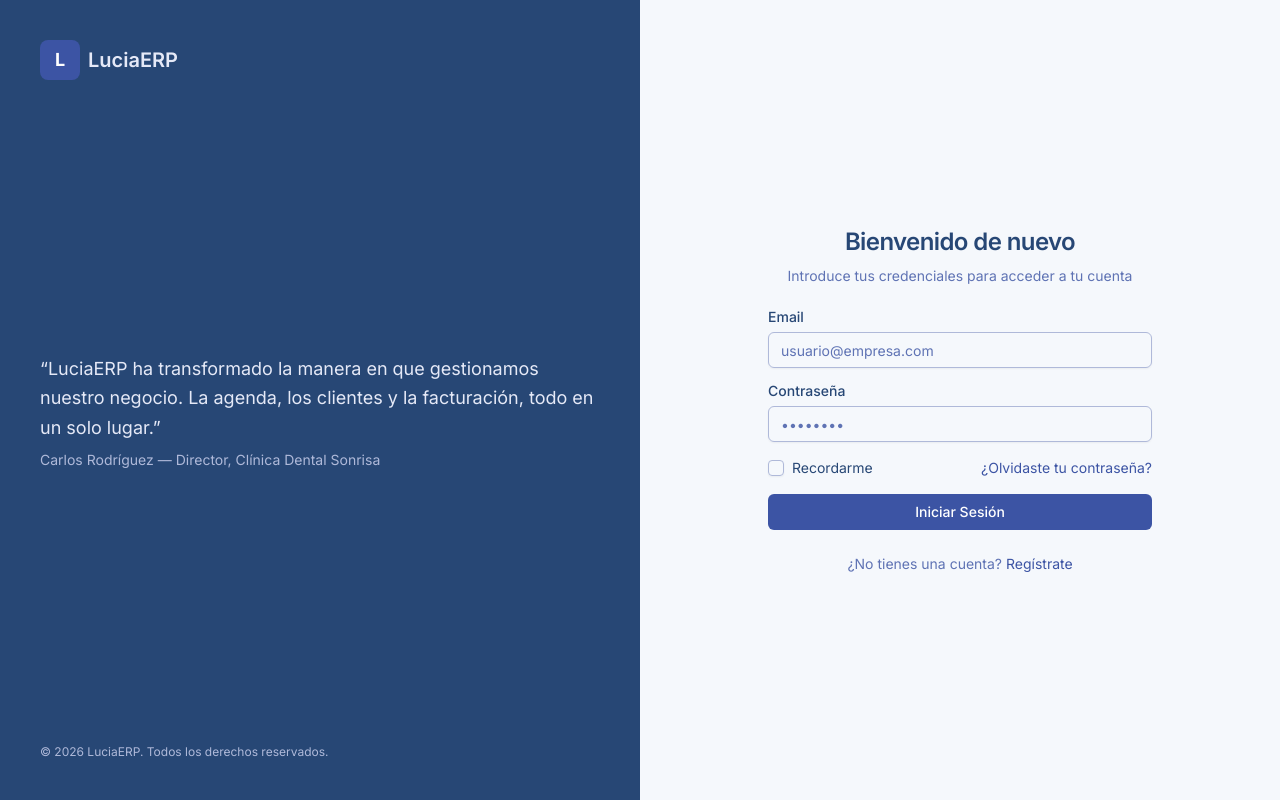
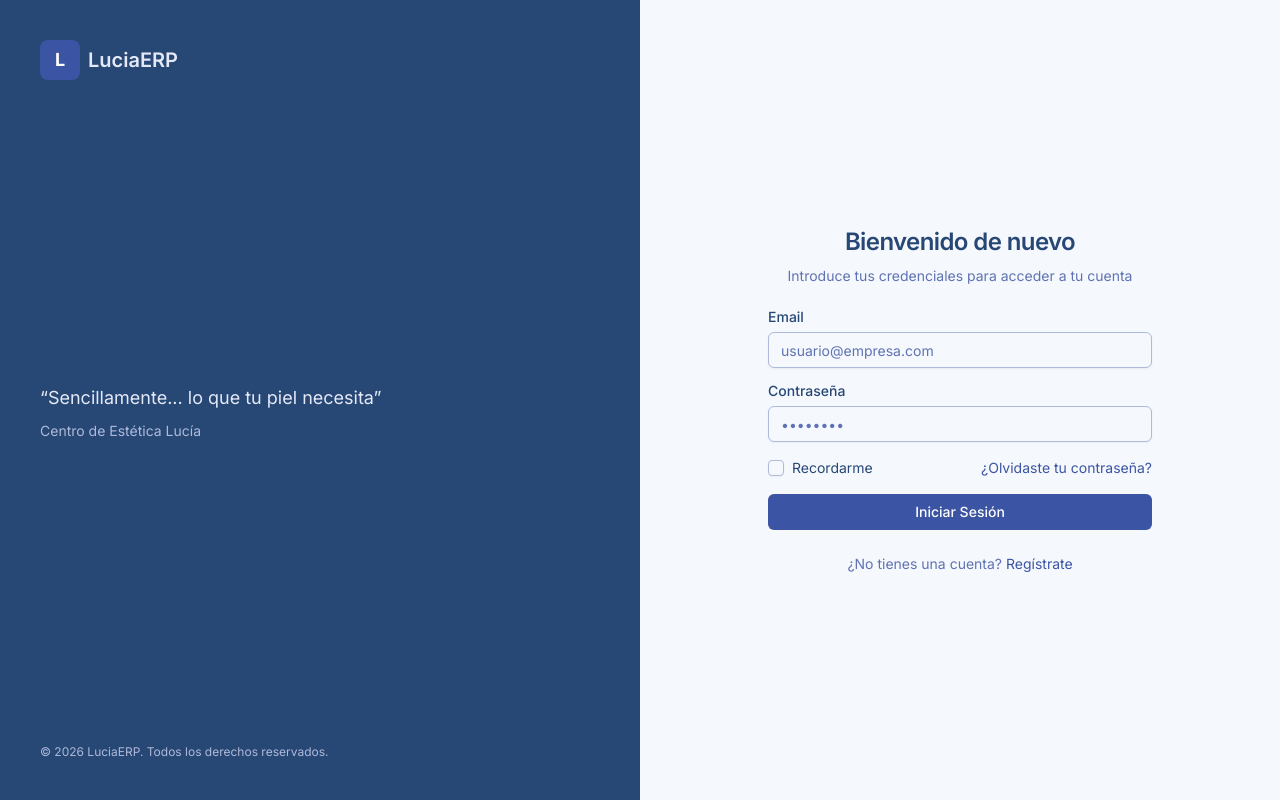
Before and after one commit to KORA-Digital-Solutions/lucyERP, a Next.js app: page /login in a window 1280 px wide. Built offline with nearby package versions, Linux system fonts and the light colour scheme.

Commit message:
texto login + config launch y package-lock

```diff
--- a/app/(auth)/login/page.tsx
+++ b/app/(auth)/login/page.tsx
@@ -36,11 +36,10 @@ export default function LoginPage() {
         <div className="space-y-6">
           <blockquote className="space-y-2">
             <p className="text-lg leading-relaxed">
-              &ldquo;LuciaERP ha transformado la manera en que gestionamos nuestro negocio.
-              La agenda, los clientes y la facturación, todo en un solo lugar.&rdquo;
+              &ldquo;Sencillamente... lo que tu piel necesita&rdquo;
             </p>
             <footer className="text-sm text-sidebar-muted">
-              Carlos Rodríguez — Director, Clínica Dental Sonrisa
+              Centro de Estética Lucía
             </footer>
           </blockquote>
         </div>
```
Also changed, not shown: .claude/launch.json, 1 other file (tests, documents, lock files or other folders).
